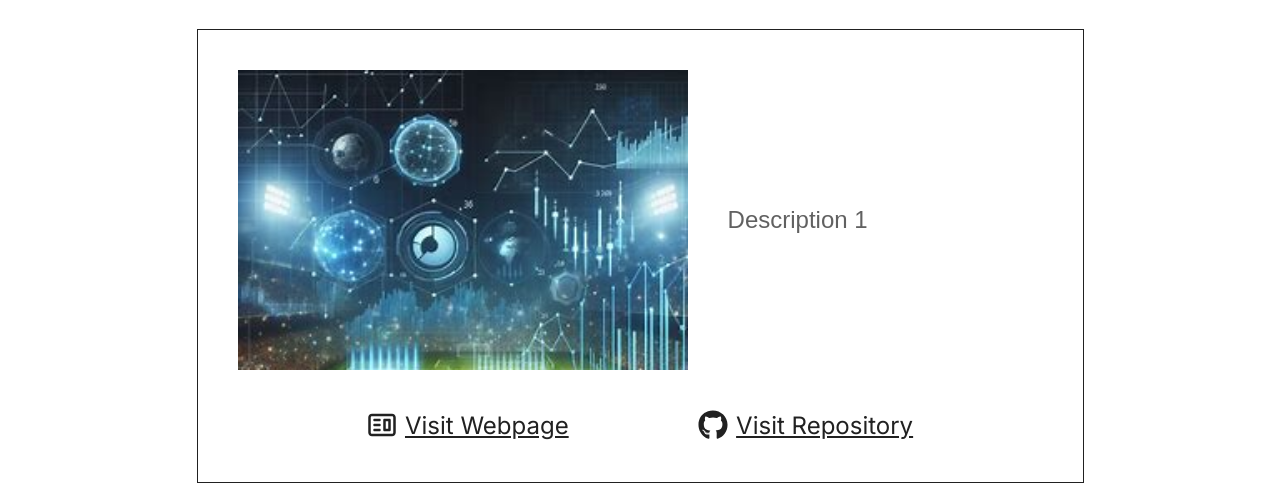
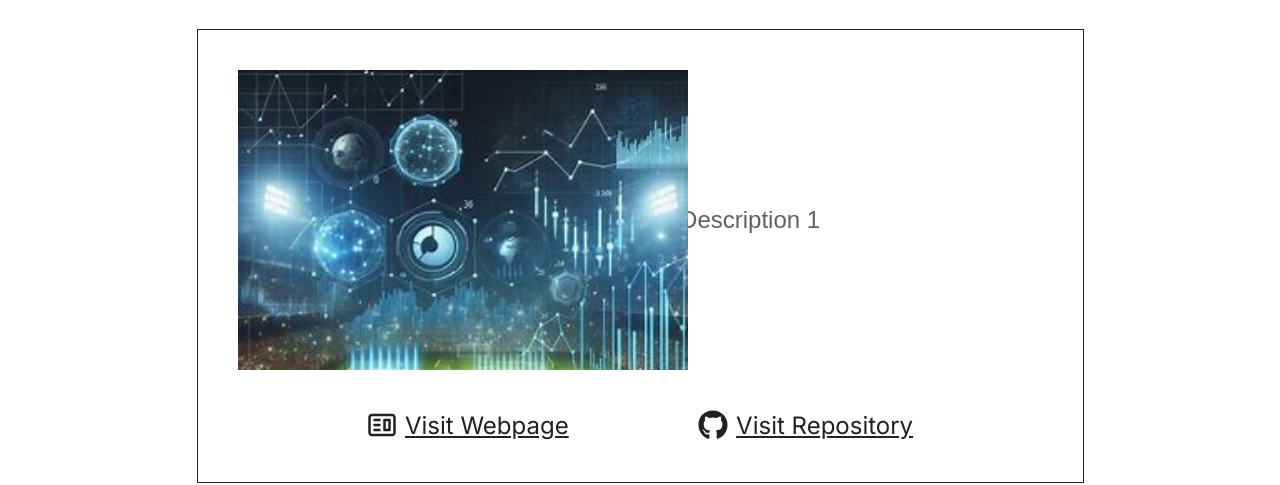
Before and after one commit to SebastianSaldarriagaC1/sebastiansaldarriaga, a Next.js app: page / in a window 1280 px wide. Shown: the part 804-1289 px from the top of the page. Built offline with nearby package versions, Linux system fonts and the light colour scheme.

Commit message:
refactor: update Card component layout in ProjectCard

```diff
--- a/src/components/molecules/Card.tsx
+++ b/src/components/molecules/Card.tsx
@@ -25,9 +25,13 @@ const ProjectCard: React.FC<ProjectCardProps> = ({
 }) => {
   return (
     <div className="p-10 m-[1px] card-border card-hover transition-shadow">
-      <div className="sm:flex items-center">
-        <ProjectImage src={image} alt={title} />
-        <ParagraphText text={description} extraClass="sm:ml-10" />
+      <div className="md:flex items-center">
+        <div className="md:w-1/2">
+          <ProjectImage src={image} alt={title} />
+        </div>
+        <div className="md:w-1/2">
+          <ParagraphText text={description} extraClass="sm:ml-10" />
+        </div>
       </div>
       <div className="sm:flex w-full mt-10 justify-evenly">
         {websiteLink && (
```
